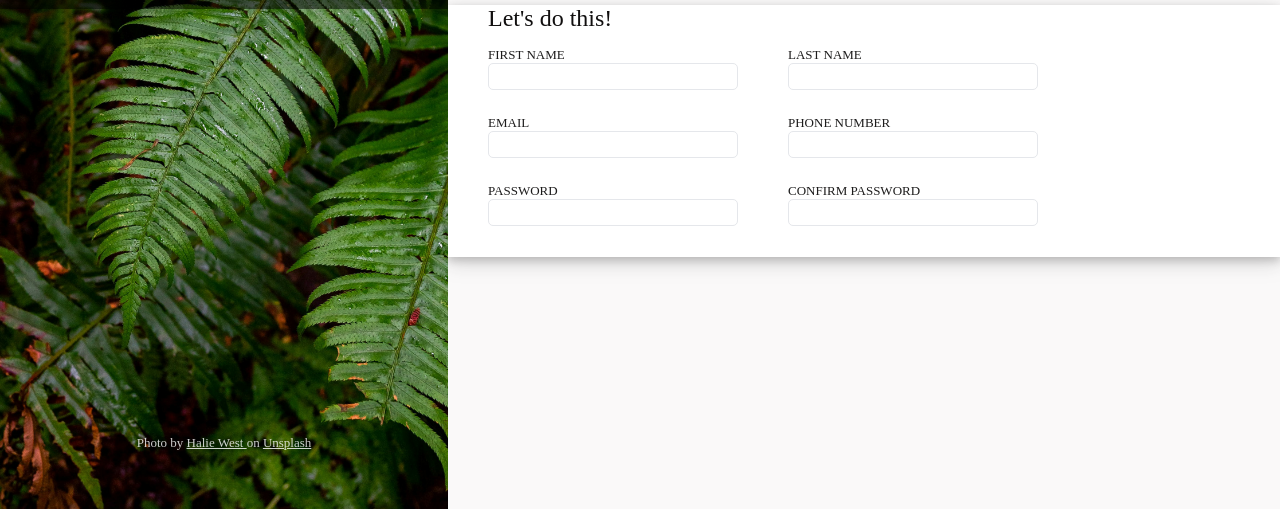
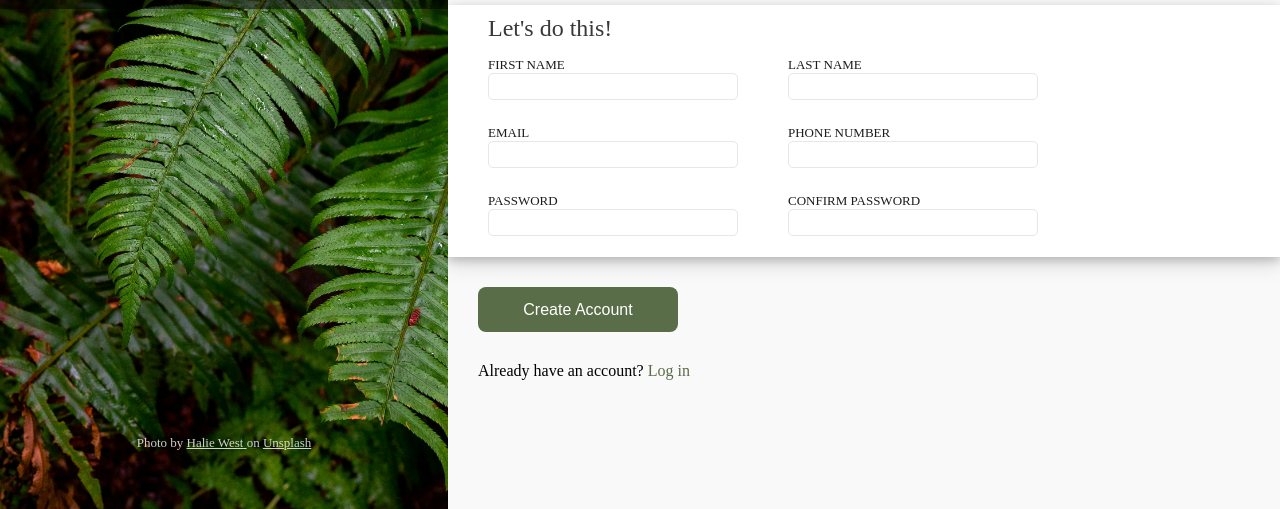
Before and after one commit to PatrikSlat/SignUpForm, a plain HTML site: page index.html in a window 1280 px wide. Shown: the part 291-800 px from the top of the page. Drawn offline with Linux system fonts and the light colour scheme.

Commit message:
Footer completed

```diff
--- a/index.html
+++ b/index.html
@@ -19,7 +19,7 @@
       </div>
     </div>
     <div id="credit-div">
-      <span>Photo by <a href="https://unsplash.com/photos/green-leaf-plant-in-close-up-photography-25xggax4bSA">Halie West </a>on <a href="unsplash.com">Unsplash</a></span>
+      <span>Photo by <a id="credit-text" href="https://unsplash.com/photos/green-leaf-plant-in-close-up-photography-25xggax4bSA">Halie West </a>on <a id="credit-text" href="unsplash.com">Unsplash</a></span>
     </div>
   </div>
   <div class="right-column">
@@ -62,7 +62,14 @@
       </form>
     </div>
     <div class="footer">
-
+      <div class="create-account-div">
+        <button class="createBtn">
+          Create Account
+        </button>
+      </div>
+      <div class="already-div">
+        <span>Already have an account? <a id="login" href="/">Log in</a></span>
+      </div>
     </div>
   </div>
 </body>
--- a/styles.css
+++ b/styles.css
@@ -63,7 +63,7 @@ body{
   font-size: small;
 }
 
-a{
+#credit-text{
   color: rgb(255, 255, 255, 0.8);
 }
 
@@ -94,6 +94,8 @@ a{
 }
 
 .footer{
+  display: flex;
+  flex-direction: column;
   height: 31.5%;
   width: 100%;
   background-color: rgba(228, 226, 226, 0.2);
@@ -131,9 +133,10 @@ a{
 }
 
 #form-text{
+  margin-top: 10px;
   margin-left: 40px;
   font-size: 1.5em;
-  color: rgb(17, 15, 15);
+  color: rgb(57, 57, 57);
 }
 
 input, label {
@@ -144,3 +147,23 @@ input, label {
 .left-form > div, .right-form > div{
   margin-top: 15px;
 }
+
+.createBtn{
+  height: 45px;
+  width: 200px;
+  color: white;
+  border: 0px;
+  background-color: #596D48;
+  border-radius: 8px;
+  font-size: medium;
+}
+
+.footer > div{
+  margin-left: 30px;
+  margin-top: 30px;
+}
+
+#login{
+  color: #596D48;
+  text-decoration: none;
+}
```
